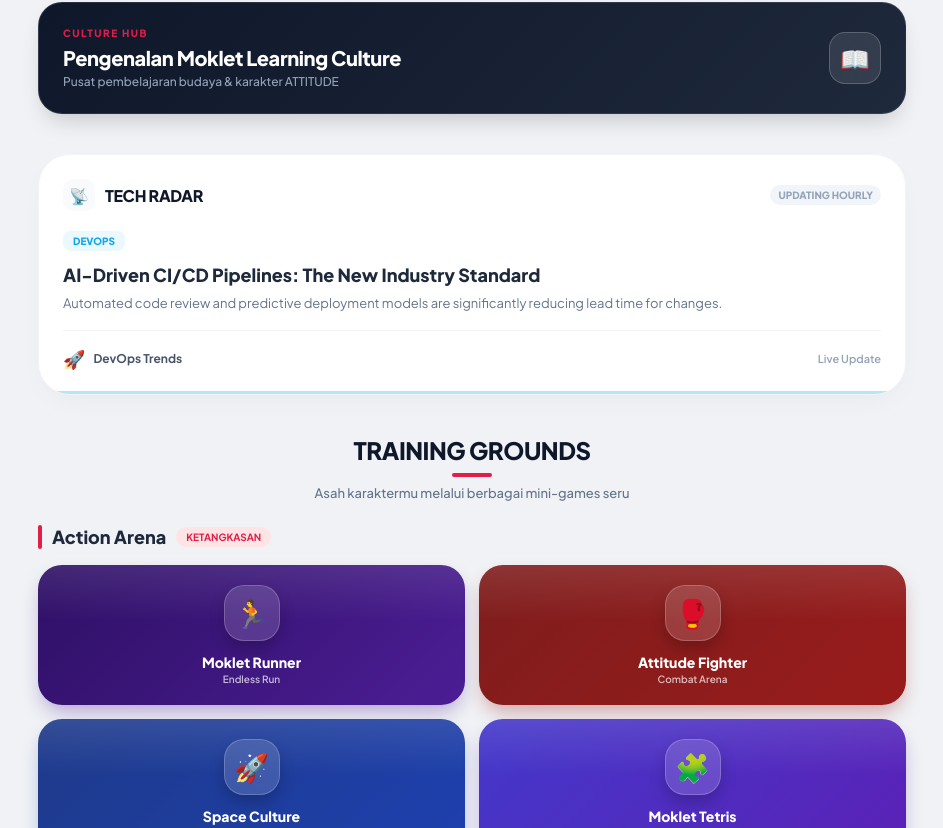
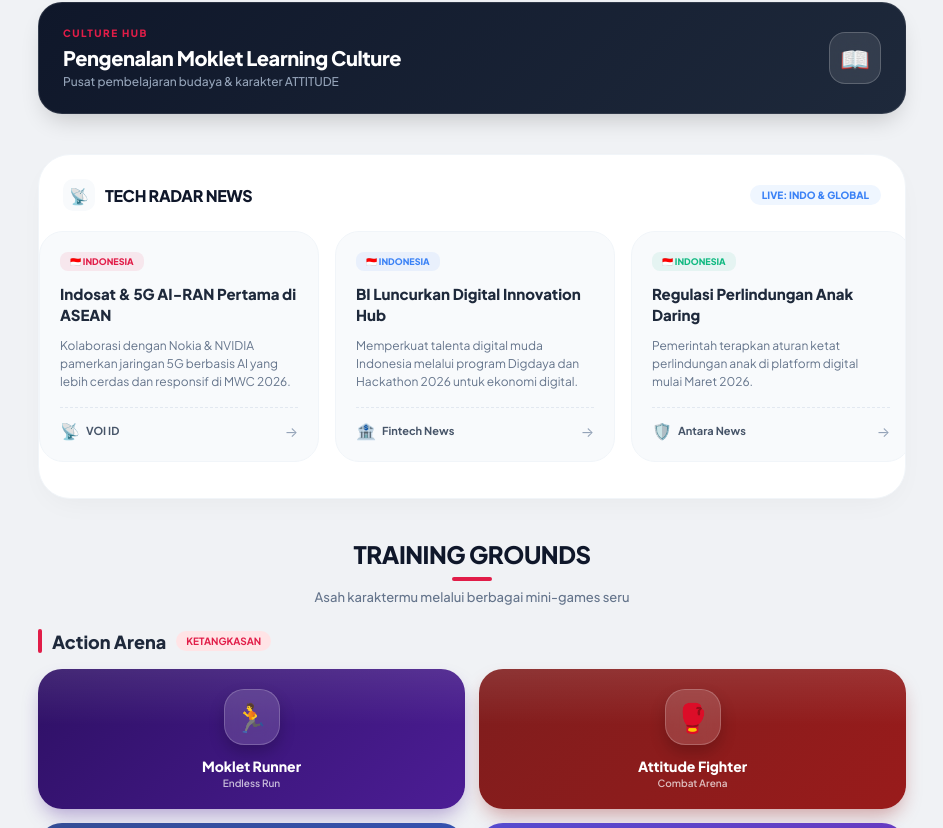
Before and after one commit to hadhiee/molecul-journey, a Next.js app: page / in a window 1280 px wide. Shown: the part 932-1760 px from the top of the page, without its empty margins (168-1111 px from the left). Built offline with nearby package versions, Linux system fonts and the light colour scheme; no server answers; the database is empty; sample sign-in values are in the browser's storage.

Commit message:
feat: upgrade tech news radar with 10 real-world horizontal scrollable items

```diff
--- a/src/components/TechNewsPanel.tsx
+++ b/src/components/TechNewsPanel.tsx
@@ -1,13 +1,14 @@
 "use client";
 
-import { useState, useEffect } from 'react';
+import { useState, useRef } from 'react';
 
 interface NewsItem {
     id: number;
-    category: 'Cyber Security' | 'DevOps' | 'Cloud Computing';
+    category: 'ID' | 'INT';
     title: string;
     description: string;
     source: string;
+    url: string;
     icon: string;
     color: string;
 }
@@ -15,189 +16,244 @@ interface NewsItem {
 const NEWS_DATA: NewsItem[] = [
     {
         id: 1,
-        category: 'Cyber Security',
-        title: 'New Ransomware Variant Targeted at Cloud Infrastructure',
-        description: 'Researchers have discovered a sophisticated ransomware strain that specifically targets misconfigured bucket storage.',
-        source: 'Cyber Defense Mag',
-        icon: '🛡️',
+        category: 'ID',
+        title: 'Indosat & 5G AI-RAN Pertama di ASEAN',
+        description: 'Kolaborasi dengan Nokia & NVIDIA pamerkan jaringan 5G berbasis AI yang lebih cerdas dan responsif di MWC 2026.',
+        source: 'VOI ID',
+        url: 'https://voi.id',
+        icon: '📡',
         color: '#e11d48'
     },
     {
         id: 2,
-        category: 'DevOps',
-        title: 'AI-Driven CI/CD Pipelines: The New Industry Standard',
-        description: 'Automated code review and predictive deployment models are significantly reducing lead time for changes.',
-        source: 'DevOps Trends',
-        icon: '🚀',
-        color: '#0ea5e9'
+        category: 'ID',
+        title: 'BI Luncurkan Digital Innovation Hub',
+        description: 'Memperkuat talenta digital muda Indonesia melalui program Digdaya dan Hackathon 2026 untuk ekonomi digital.',
+        source: 'Fintech News',
+        url: 'https://fintechnews.id',
+        icon: '🏦',
+        color: '#3b82f6'
     },
     {
         id: 3,
-        category: 'Cloud Computing',
-        title: 'Quantum Computing as a Service (QaaS) Enters Beta',
-        description: 'Major cloud providers are now offering early access to quantum processors for complex cryptographic simulations.',
-        source: 'Cloud Edge',
-        icon: '☁️',
+        category: 'ID',
+        title: 'Regulasi Perlindungan Anak Daring',
+        description: 'Pemerintah terapkan aturan ketat perlindungan anak di platform digital mulai Maret 2026.',
+        source: 'Antara News',
+        url: 'https://antaranews.com',
+        icon: '🛡️',
+        color: '#10b981'
+    },
+    {
+        id: 4,
+        category: 'ID',
+        title: 'Roadmap Etika AI Nasional 2026',
+        description: 'Kementerian Komunikasi segera terbitkan peta jalan dan panduan etika AI untuk industri nasional.',
+        source: 'Tech in Asia',
+        url: 'https://techinasia.com',
+        icon: '🤖',
         color: '#8b5cf6'
     },
     {
-        id: 4,
-        category: 'Cyber Security',
-        title: 'Zero-Trust Architecture: Moving Beyond the Perimeter',
-        description: 'Companies are accelerating Shift-Left security practices to protect distributed workforces.',
-        source: 'Security Focus',
-        icon: '🔐',
-        color: '#f43f5e'
-    },
-    {
         id: 5,
-        category: 'DevOps',
-        title: 'Platform Engineering vs Traditional DevOps',
-        description: 'The rise of Internal Developer Platforms (IDP) is changing how teams manage infrastructure as code.',
-        source: 'SysAdmin Daily',
-        icon: '🏗️',
-        color: '#10b981'
+        category: 'INT',
+        title: 'Xiaomi 17 Series Global Launch',
+        description: 'Xiaomi resmi luncurkan flagship 17 Ultra dan Wear OS Watch 5 di ajang MWC 2026 Barcelona.',
+        source: 'Tech Global',
+        url: 'https://www.mi.com',
+        icon: '📱',
+        color: '#f59e0b'
     },
     {
         id: 6,
-        category: 'Cloud Computing',
-        title: 'Multi-Cloud Strategy for Enterprise Resilience',
-        description: 'Hybrid cloud adoption grows by 35% as organizations seek to avoid single-vendor lock-in.',
-        source: 'Tech Infrastructure',
+        category: 'INT',
+        title: 'Lenovo Pamer Laptop Yoga Book Pro 3D',
+        description: 'Laptop konsep dengan layar 3D tanpa kacamata dan fitur AI terintegrasi mencuri perhatian dunia.',
+        source: 'Lenovo Press',
+        url: 'https://lenovo.com',
+        icon: '💻',
+        color: '#ef4444'
+    },
+    {
+        id: 7,
+        category: 'INT',
+        title: 'Strategi Samsung AI Factory 2030',
+        description: 'Samsung targetkan seluruh operasi manufaktur global berbasis kecerdasan buatan penuh pada 2030.',
+        source: 'Samsung News',
+        url: 'https://samsung.com',
+        icon: '🏭',
+        color: '#2563eb'
+    },
+    {
+        id: 8,
+        category: 'INT',
+        title: 'Huawei Forum Ekonomi Digital Ke-4',
+        description: 'Huawei tegaskan pentingnya infrastruktur digital dalam mempercepat adopsi AI di sektor publik.',
+        source: 'Huawei Forum',
+        url: 'https://huawei.com',
         icon: '🌐',
-        color: '#f59e0b'
+        color: '#dc2626'
+    },
+    {
+        id: 9,
+        category: 'INT',
+        title: 'iPad Air M4 Resmi Diperkenalkan',
+        description: 'Apple tingkatkan performa iPad Air dengan chip M4 untuk kemampuan AI yang jauh lebih cepat.',
+        source: 'Apple News',
+        url: 'https://apple.com',
+        icon: '🍎',
+        color: '#000000'
+    },
+    {
+        id: 10,
+        category: 'ID',
+        title: 'Pertumbuhan 17M Pasar Digital Travel',
+        description: 'AI diprediksi dorong pasar travel online Indonesia melesat tajam pada akhir dekade ini.',
+        source: 'Phocuswire',
+        url: 'https://phocuswire.com',
+        icon: '✈️',
+        color: '#065f46'
     }
 ];
 
 export default function TechNewsPanel() {
-    const [currentIndex, setCurrentIndex] = useState(0);
-    const [isVisible, setIsVisible] = useState(true);
-
-    // Update news every hour logic:
-    // We can cycle/rotate through news automatically, but "updates 1 jam" usually suggests
-    // the user wants fresh content every hour or just a rotation.
-    // I'll implement an automatic rotation every 10 seconds for user engagement,
-    // but I'll also use the "Hour" to determine the starting item.
-
-    useEffect(() => {
-        // Set initial index based on current hour to satisfy "different news every hour" feel
-        const currentHour = new Date().getHours();
-        setCurrentIndex(currentHour % NEWS_DATA.length);
-
-        const interval = setInterval(() => {
-            setIsVisible(false);
-            setTimeout(() => {
-                setCurrentIndex((prev) => (prev + 1) % NEWS_DATA.length);
-                setIsVisible(true);
-            }, 500);
-        }, 15000); // Rotate every 15s for visual dynamic
-
-        return () => clearInterval(interval);
-    }, []);
-
-    const currentNews = NEWS_DATA[currentIndex];
+    const scrollRef = useRef<HTMLDivElement>(null);
 
     return (
         <div style={{
             background: 'white',
             borderRadius: 32,
-            padding: 24,
+            padding: '24px 0',
             boxShadow: '0 10px 30px -10px rgba(0,0,0,0.05)',
             border: '1px solid #f1f5f9',
-            height: '100%',
+            overflow: 'hidden',
             display: 'flex',
-            flexDirection: 'column',
-            position: 'relative',
-            overflow: 'hidden'
+            flexDirection: 'column'
         }}>
             {/* Header */}
-            <div style={{ display: 'flex', alignItems: 'center', justifyContent: 'space-between', marginBottom: 20 }}>
+            <div style={{ display: 'flex', alignItems: 'center', justifyContent: 'space-between', marginBottom: 20, padding: '0 24px' }}>
                 <div style={{ display: 'flex', alignItems: 'center', gap: 10 }}>
                     <div style={{
                         width: 32, height: 32, borderRadius: 10, backgroundColor: '#f8fafc',
                         display: 'flex', alignItems: 'center', justifyContent: 'center', fontSize: 16
                     }}>📡</div>
-                    <h2 style={{ fontSize: 16, fontWeight: 900, color: '#0f172a', letterSpacing: '-0.02em', textTransform: 'uppercase' }}>Tech Radar</h2>
+                    <h2 style={{ fontSize: 16, fontWeight: 900, color: '#0f172a', letterSpacing: '-0.02em', textTransform: 'uppercase' }}>Tech Radar News</h2>
                 </div>
-                <div style={{ fontSize: 10, fontWeight: 800, color: '#94a3b8', background: '#f1f5f9', padding: '4px 8px', borderRadius: 99 }}>
-                    UPDATING HOURLY
+                <div style={{ fontSize: 10, fontWeight: 800, color: '#3b82f6', background: '#eff6ff', padding: '4px 12px', borderRadius: 99 }}>
+                    LIVE: INDO & GLOBAL
                 </div>
             </div>
 
-            {/* Content Area */}
-            <div style={{
-                flex: 1,
+            {/* Horizontal Scroll Container */}
+            <div
+                ref={scrollRef}
+                className="hide-scrollbar"
+                style={{
+                    display: 'flex',
+                    gap: 16,
+                    overflowX: 'auto',
+                    padding: '0 24px 12px',
+                    scrollSnapType: 'x mandatory',
+                    scrollBehavior: 'smooth'
+                }}
+            >
+                {NEWS_DATA.map((news) => (
+                    <a
+                        key={news.id}
+                        href={news.url}
+                        target="_blank"
+                        rel="noopener noreferrer"
+                        style={{
+                            minWidth: 280,
+                            maxWidth: 280,
+                            background: '#f8fafc',
+                            borderRadius: 24,
+                            padding: 20,
+                            textDecoration: 'none',
                             display: 'flex',
                             flexDirection: 'column',
-                transition: 'all 0.5s ease-in-out',
-                opacity: isVisible ? 1 : 0,
-                transform: isVisible ? 'translateY(0)' : 'translateY(10px)'
-            }}>
+                            gap: 12,
+                            border: '1px solid #f1f5f9',
+                            transition: 'all 0.3s ease',
+                            scrollSnapAlign: 'start',
+                            position: 'relative',
+                            overflow: 'hidden'
+                        }}
+                    >
                         {/* Category Tag */}
                         <div style={{
                             display: 'inline-block',
-                    backgroundColor: `${currentNews.color}15`,
-                    color: currentNews.color,
-                    fontSize: 10,
+                            backgroundColor: `${news.color}15`,
+                            color: news.color,
+                            fontSize: 9,
                             fontWeight: 800,
                             padding: '4px 10px',
                             borderRadius: 8,
-                    marginBottom: 12,
                             alignSelf: 'flex-start',
                             textTransform: 'uppercase'
                         }}>
-                    {currentNews.category}
+                            {news.category === 'ID' ? '🇮🇩 Indonesia' : '🌍 International'}
                         </div>
 
                         {/* Title */}
                         <h3 style={{
-                    fontSize: 18,
+                            fontSize: 15,
                             fontWeight: 800,
                             color: '#1e293b',
-                    lineHeight: 1.3,
-                    marginBottom: 8
+                            lineHeight: 1.4,
+                            margin: 0,
+                            display: '-webkit-box',
+                            WebkitLineClamp: 2,
+                            WebkitBoxOrient: 'vertical',
+                            overflow: 'hidden',
+                            height: 42
                         }}>
-                    {currentNews.title}
+                            {news.title}
                         </h3>
 
                         {/* Description */}
                         <p style={{
-                    fontSize: 13,
+                            fontSize: 12,
                             color: '#64748b',
                             lineHeight: 1.5,
-                    marginBottom: 16,
+                            margin: 0,
+                            display: '-webkit-box',
+                            WebkitLineClamp: 3,
+                            WebkitBoxOrient: 'vertical',
+                            overflow: 'hidden',
                             flex: 1
                         }}>
-                    {currentNews.description}
+                            {news.description}
                         </p>
 
-                {/* Footer info */}
+                        {/* Footer */}
                         <div style={{
                             display: 'flex',
                             alignItems: 'center',
                             justifyContent: 'space-between',
-                    paddingTop: 16,
-                    borderTop: '1px solid #f1f5f9'
+                            marginTop: 4,
+                            paddingTop: 12,
+                            borderTop: '1px dashed #e2e8f0'
                         }}>
-                    <div style={{ display: 'flex', alignItems: 'center', gap: 8 }}>
-                        <span style={{ fontSize: 18 }}>{currentNews.icon}</span>
-                        <span style={{ fontSize: 12, fontWeight: 700, color: '#475569' }}>{currentNews.source}</span>
+                            <div style={{ display: 'flex', alignItems: 'center', gap: 6 }}>
+                                <span style={{ fontSize: 16 }}>{news.icon}</span>
+                                <span style={{ fontSize: 11, fontWeight: 700, color: '#475569' }}>{news.source}</span>
                             </div>
-                    <span style={{ fontSize: 11, fontWeight: 600, color: '#94a3b8' }}>Live Update</span>
+                            <span style={{ fontSize: 14, color: '#94a3b8' }}>→</span>
                         </div>
+                    </a>
+                ))}
             </div>
 
-            {/* Progress Bar (Rotation Timer) */}
-            <div style={{
-                position: 'absolute',
-                bottom: 0,
-                left: 0,
-                height: 3,
-                backgroundColor: currentNews.color,
-                width: isVisible ? '100%' : '0%',
-                transition: isVisible ? 'width 15s linear' : 'none',
-                opacity: 0.3
-            }} />
+            <style jsx global>{`
+                .hide-scrollbar::-webkit-scrollbar {
+                    display: none;
+                }
+                .hide-scrollbar {
+                    -ms-overflow-style: none;
+                    scrollbar-width: none;
+                }
+            `}</style>
         </div>
     );
 }
```
Also changed, not shown: public/sw.js. Lines whose indentation alone changed are shown as unchanged.
